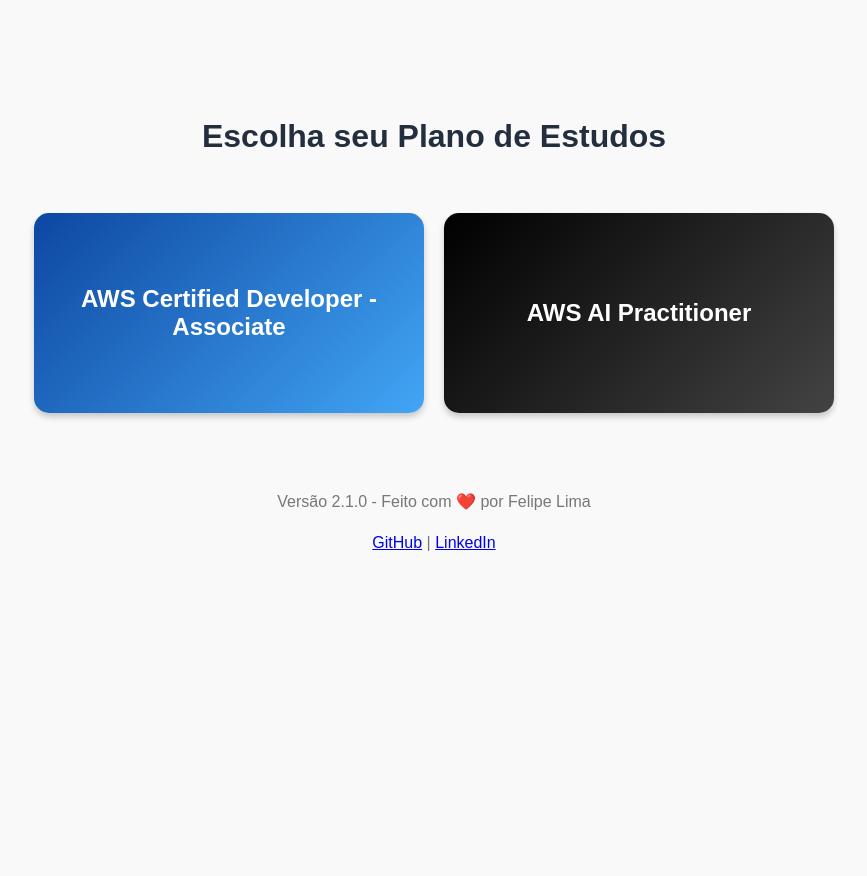
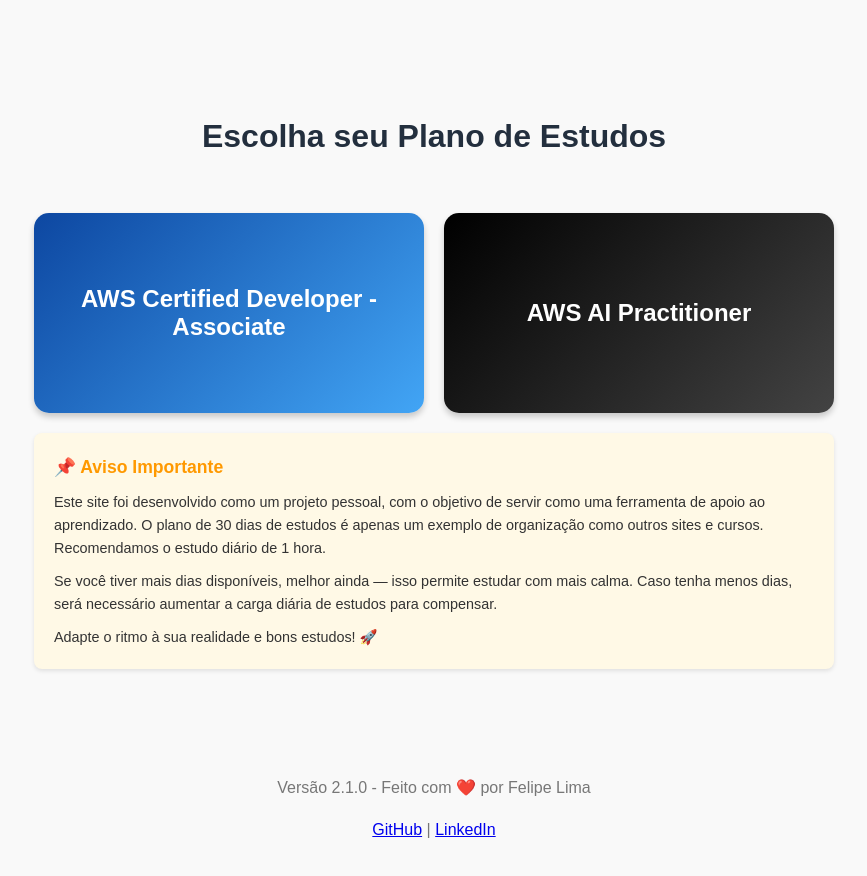
Before and after one commit to FelipeLima91/plan-study-aws, a React (Vite) app: page / in a window 1280 px wide. Shown: the top 876 px of the page, without its empty margins (206-1073 px from the left). Before the commit the page ends 800 px from the top, so only its background shows below. Built offline with nearby package versions, Linux system fonts and the light colour scheme.

Commit message:
feat: incluir aviso inicial e documentação

```diff
--- a/src/components/PlanSelection.tsx
+++ b/src/components/PlanSelection.tsx
@@ -1,6 +1,6 @@
-import { motion } from 'framer-motion';
-import { PlanConfig } from '../data/studyPlan';
-import { Footer } from './Footer';
+import { motion } from "framer-motion";
+import { PlanConfig } from "../data/studyPlan";
+import { Footer } from "./Footer";
 
 interface PlanSelectionProps {
   plans: PlanConfig[];
@@ -15,51 +15,99 @@ export function PlanSelection({ plans, onSelectPlan }: PlanSelectionProps) {
       exit={{ opacity: 0, x: -50 }} // Exit to left
       transition={{ duration: 0.3 }}
       style={{
-                display: 'flex',
-                flexDirection: 'column',
-                gap: '20px',
-                padding: '20px',
-                maxWidth: '800px',
-                margin: '0 auto',
-                marginTop: '50px'
+        display: "flex",
+        flexDirection: "column",
+        gap: "20px",
+        padding: "20px",
+        maxWidth: "800px",
+        margin: "0 auto",
+        marginTop: "50px",
       }}
     >
-            <h1 style={{ textAlign: 'center', marginBottom: '30px' }}>Escolha seu Plano de Estudos</h1>
-            <div style={{ display: 'grid', gridTemplateColumns: 'repeat(auto-fit, minmax(300px, 1fr))', gap: '20px' }}>
+      <h1 style={{ textAlign: "center", marginBottom: "30px" }}>
+        Escolha seu Plano de Estudos
+      </h1>
+      <div
+        style={{
+          display: "grid",
+          gridTemplateColumns: "repeat(auto-fit, minmax(300px, 1fr))",
+          gap: "20px",
+        }}
+      >
         {plans.map((plan) => (
           <button
             key={plan.id}
             onClick={() => onSelectPlan(plan.id)}
             style={{
-                            padding: '40px 20px',
-                            fontSize: '1.5rem',
-                            fontWeight: 'bold',
-                            borderRadius: '15px',
-                            cursor: 'pointer',
-                            border: 'none', // Removed border
+              padding: "40px 20px",
+              fontSize: "1.5rem",
+              fontWeight: "bold",
+              borderRadius: "15px",
+              cursor: "pointer",
+              border: "none", // Removed border
               background: plan.style.backgroundGradient, // Use gradient
               color: plan.style.color,
-                            transition: 'transform 0.2s, box-shadow 0.2s',
-                            display: 'flex',
-                            alignItems: 'center',
-                            justifyContent: 'center',
-                            minHeight: '200px',
-                            boxShadow: '0 4px 6px rgba(0,0,0,0.2)', // Initial shadow
+              transition: "transform 0.2s, box-shadow 0.2s",
+              display: "flex",
+              alignItems: "center",
+              justifyContent: "center",
+              minHeight: "200px",
+              boxShadow: "0 4px 6px rgba(0,0,0,0.2)", // Initial shadow
             }}
             onMouseEnter={(e) => {
-                            e.currentTarget.style.transform = 'scale(1.02)';
+              e.currentTarget.style.transform = "scale(1.02)";
               // Glow effect using the border color
               e.currentTarget.style.boxShadow = `0 0 20px ${plan.style.borderColor}`;
             }}
             onMouseLeave={(e) => {
-                            e.currentTarget.style.transform = 'scale(1)';
-                            e.currentTarget.style.boxShadow = '0 4px 6px rgba(0,0,0,0.2)';
+              e.currentTarget.style.transform = "scale(1)";
+              e.currentTarget.style.boxShadow = "0 4px 6px rgba(0,0,0,0.2)";
             }}
           >
             {plan.title}
           </button>
         ))}
       </div>
+      <div
+        style={{
+          backgroundColor: "#fff9e6",
+          borderRadius: "8px",
+          padding: "20px",
+          marginBottom: "30px",
+          fontSize: "0.9rem",
+          lineHeight: "1.6",
+          color: "#333",
+          boxShadow: "0 2px 4px rgba(0,0,0,0.1)",
+        }}
+      >
+        <div
+          style={{
+            fontSize: "1.1rem",
+            fontWeight: "bold",
+            marginBottom: "10px",
+            color: "#ff9900",
+            display: "flex",
+            alignItems: "center",
+            gap: "8px",
+          }}
+        >
+          📌 Aviso Importante
+        </div>
+        <p style={{ margin: "0 0 10px 0" }}>
+          Este site foi desenvolvido como um projeto pessoal, com o objetivo de
+          servir como uma ferramenta de apoio ao aprendizado. O plano de 30 dias
+          de estudos é apenas um exemplo de organização como outros sites e
+          cursos. Recomendamos o estudo diário de 1 hora.
+        </p>
+        <p style={{ margin: "0 0 10px 0" }}>
+          Se você tiver mais dias disponíveis, melhor ainda — isso permite
+          estudar com mais calma. Caso tenha menos dias, será necessário
+          aumentar a carga diária de estudos para compensar.
+        </p>
+        <p style={{ margin: "0", fontWeight: "500" }}>
+          Adapte o ritmo à sua realidade e bons estudos! 🚀
+        </p>
+      </div>
       <Footer />
     </motion.div>
   );
```
Also changed, not shown: 1 other file (tests, documents, lock files or other folders). Lines whose indentation alone changed are shown as unchanged.
